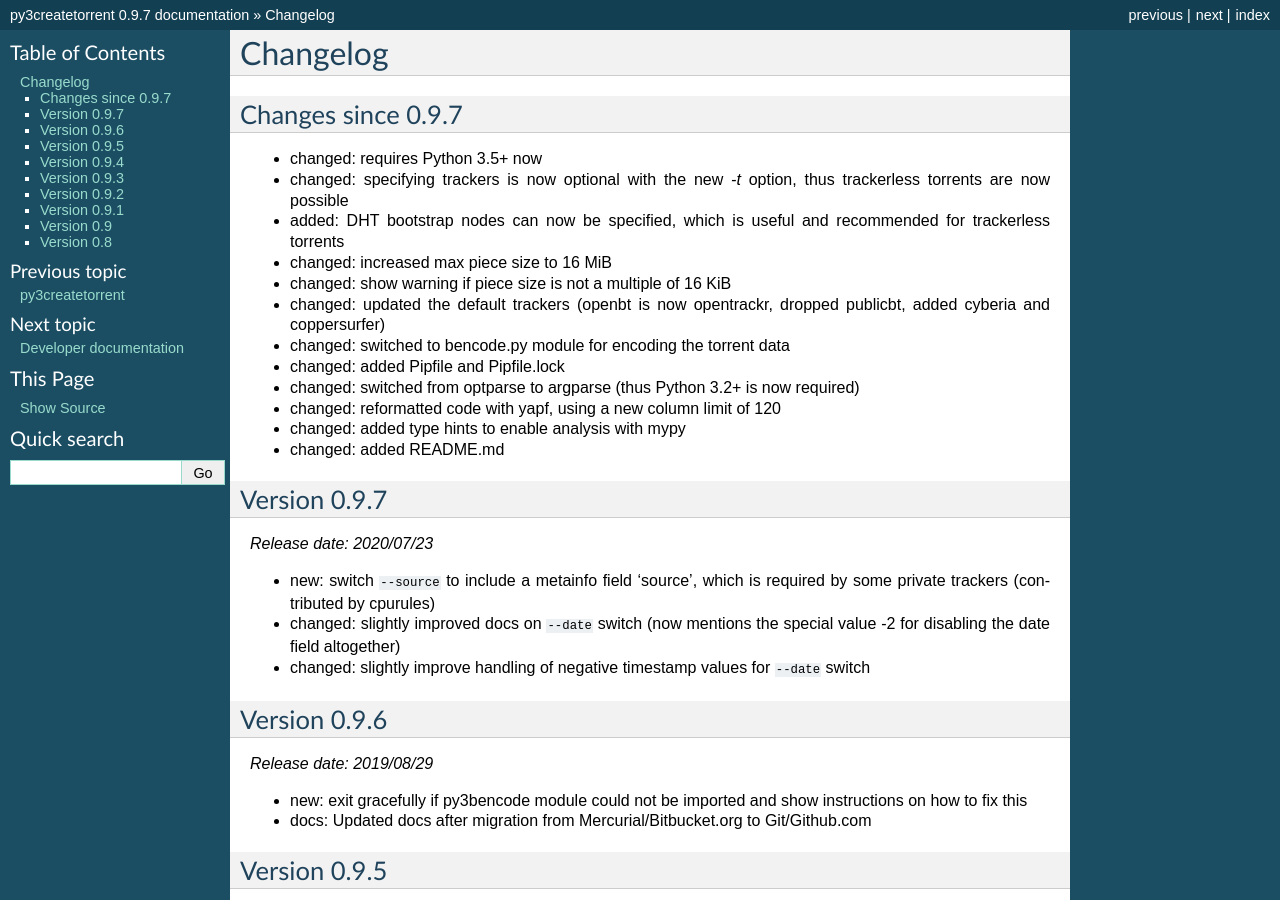
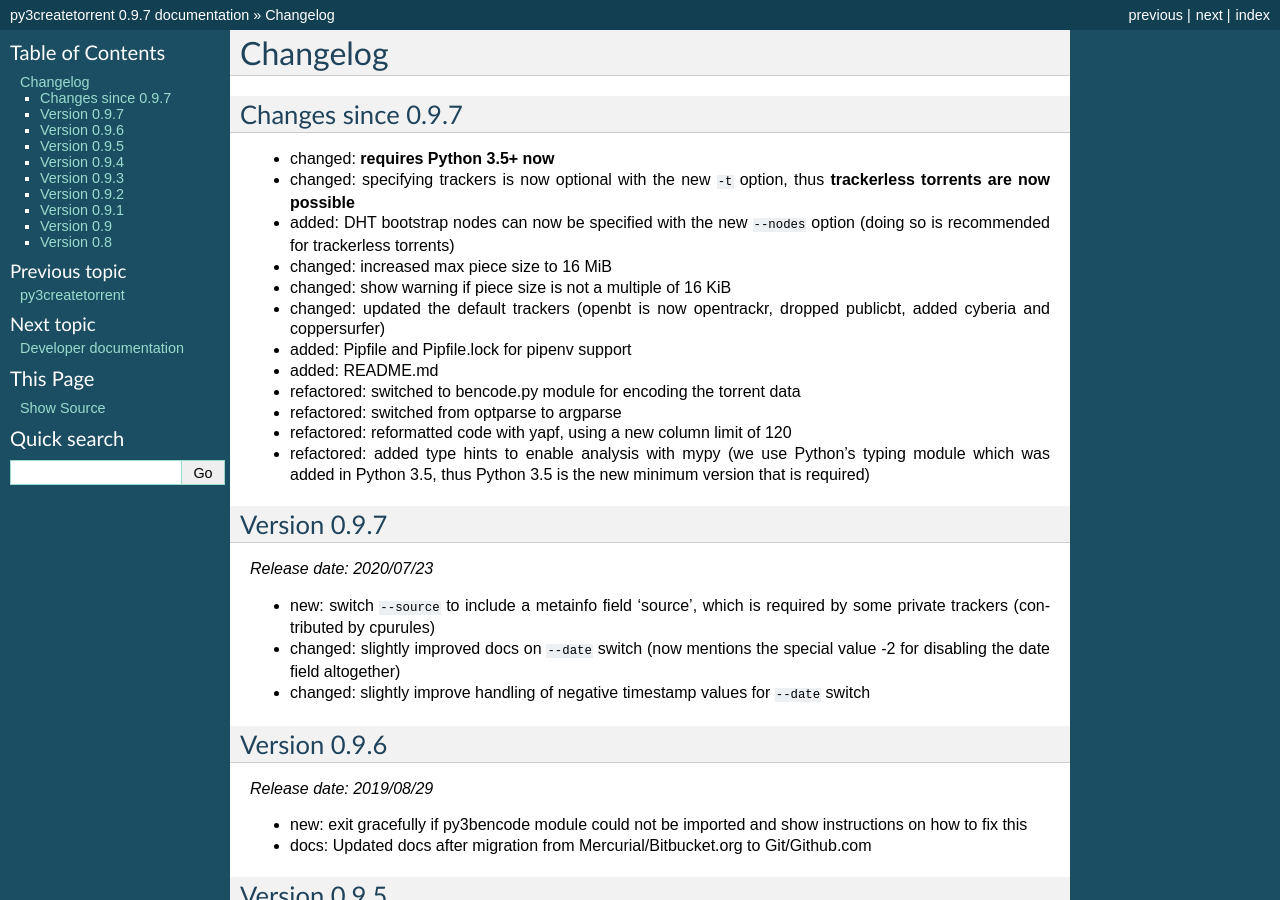
Before and after one commit to rsnitsch/py3createtorrent, a Sphinx documentation site: the page built from docs/source/changelog.rst, in a window 1280 px wide and 900 px high. Built offline with Sphinx 7.4.7, drawn with Linux system fonts in a browser that asks for light colours.

Commit message:
Improve changelog

```diff
--- a/docs/source/changelog.rst
+++ b/docs/source/changelog.rst
@@ -4,18 +4,21 @@
 Changes since 0.9.7
 -------------------
 
-* changed: requires Python 3.5+ now
-* changed: specifying trackers is now optional with the new `-t` option, thus trackerless torrents are now possible
-* added: DHT bootstrap nodes can now be specified, which is useful and recommended for trackerless torrents
+* changed: **requires Python 3.5+ now**
+* changed: specifying trackers is now optional with the new ``-t`` option, thus **trackerless torrents are now
+  possible**
+* added: DHT bootstrap nodes can now be specified with the new ``--nodes`` option (doing so is recommended for
+  trackerless torrents)
 * changed: increased max piece size to 16 MiB
 * changed: show warning if piece size is not a multiple of 16 KiB
 * changed: updated the default trackers (openbt is now opentrackr, dropped publicbt, added cyberia and coppersurfer)
-* changed: switched to bencode.py module for encoding the torrent data
-* changed: added Pipfile and Pipfile.lock
-* changed: switched from optparse to argparse (thus Python 3.2+ is now required)
-* changed: reformatted code with yapf, using a new column limit of 120
-* changed: added type hints to enable analysis with mypy
-* changed: added README.md
+* added: Pipfile and Pipfile.lock for pipenv support
+* added: README.md
+* refactored: switched to bencode.py module for encoding the torrent data
+* refactored: switched from optparse to argparse
+* refactored: reformatted code with yapf, using a new column limit of 120
+* refactored: added type hints to enable analysis with mypy (we use Python's typing module which was added in
+  Python 3.5, thus Python 3.5 is the new minimum version that is required)
 
 Version 0.9.7
 -------------
```
